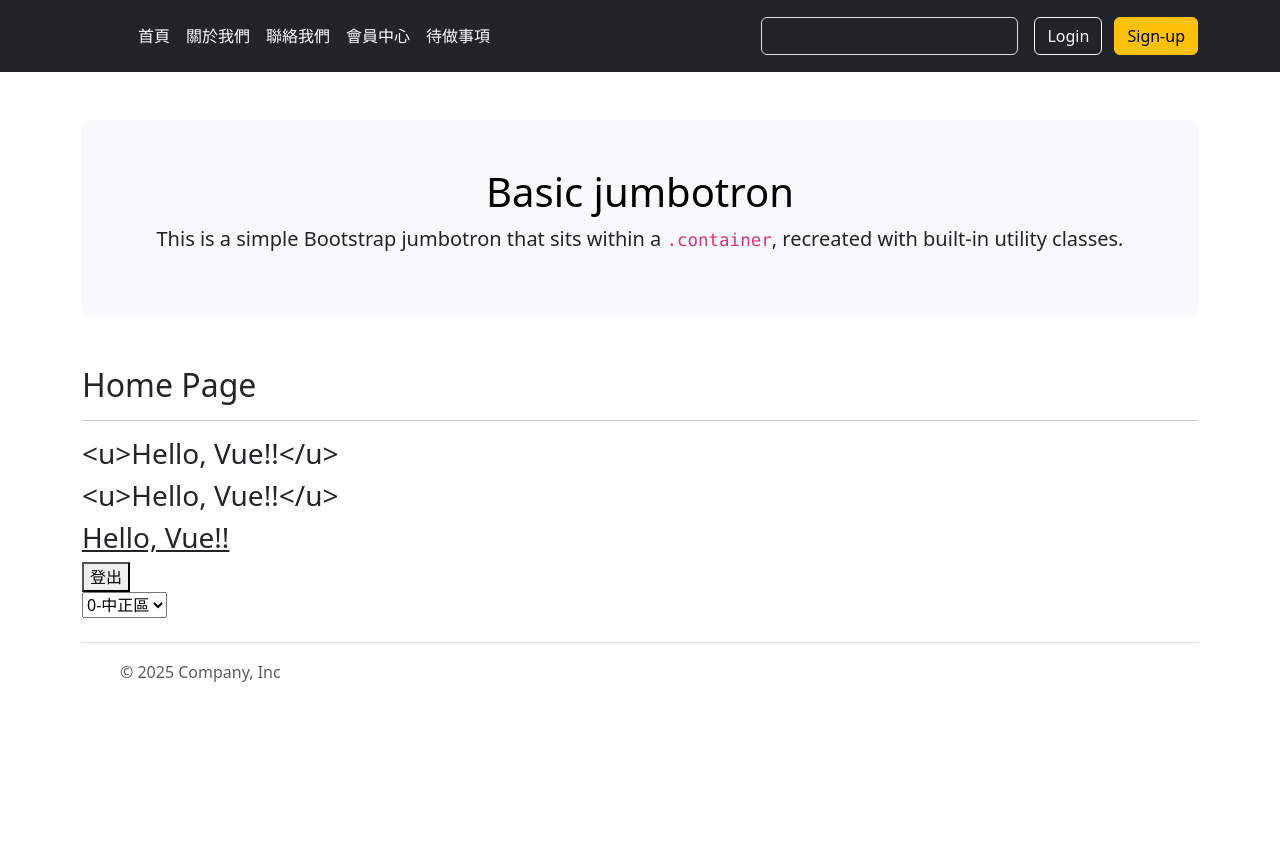
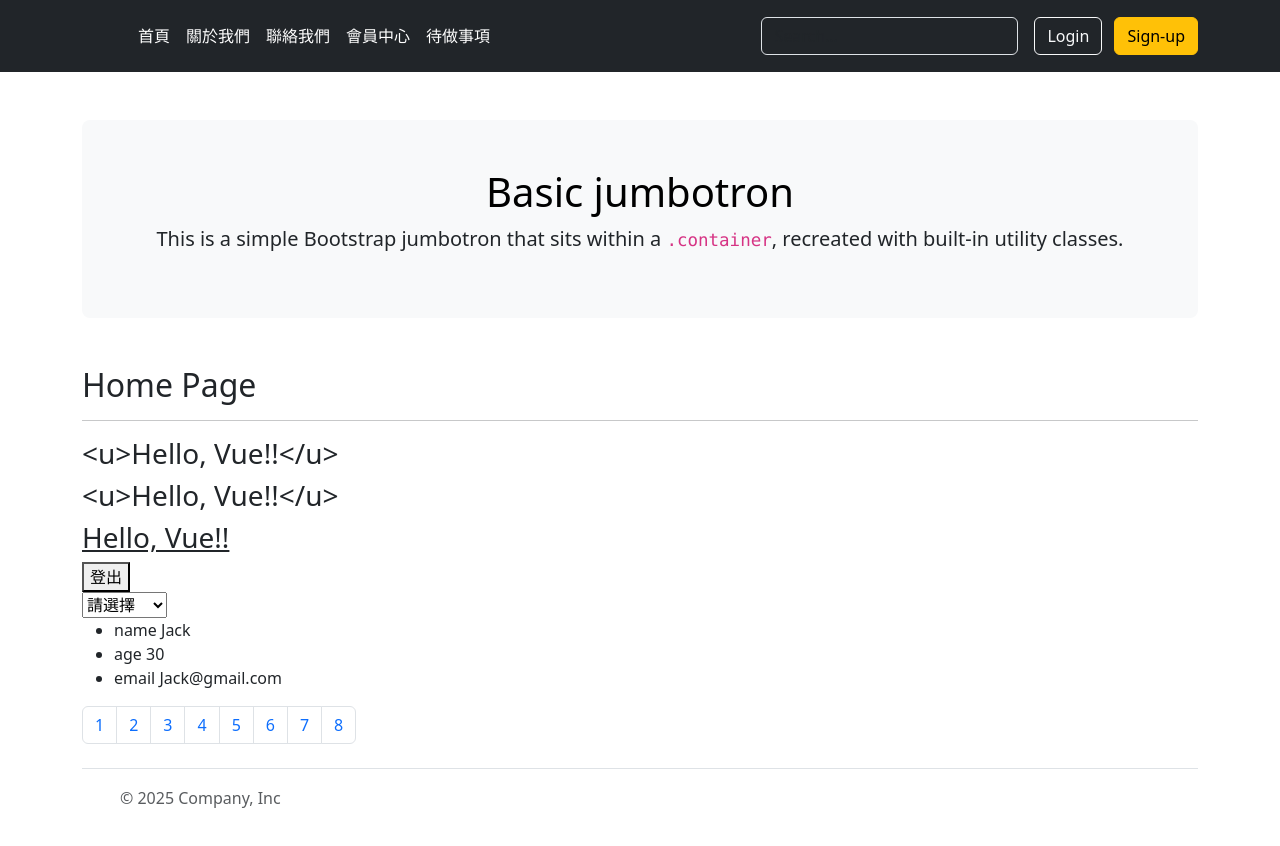
Before and after one commit to HsiaoHungWang/vue-ojtm, a Vue app: page /home in a window 1280 px wide. Shown: the top 846 px of the page. Before the commit the page ends 800 px from the top, so only its background shows below. Built offline with nearby package versions, Linux system fonts and the light colour scheme.

Commit message:
v-for 說明

```diff
--- a/src/components/BindingDemo.vue
+++ b/src/components/BindingDemo.vue
@@ -1,6 +1,6 @@
 <script setup>
 import { ref } from 'vue';
-import mycat from '@/assets/images/cat3.jpg'
+
 
 //tab enter
 const userName = ref('Tom')
@@ -8,6 +8,7 @@ const isAdmin = ref(true)
 
 const dog = ref('/images/dog1.jpg')
 const cat = ref('/src/assets/images/cat3.jpg')
+import mycat from '@/assets/images/cat3.jpg'
 </script>
 
 <template>
--- a/src/components/DirectiveComponent.vue
+++ b/src/components/DirectiveComponent.vue
@@ -14,6 +14,9 @@ const regions = ref([
     { "code": "104", "name": "中山區" },
     { "code": "106", "name": "大安區" }
 ])
+
+const selectedRegion = ref("");
+const user = ref({ "name": "Jack", "age": 30, "email": "Jack@gmail.com" })
 </script>
 
 <template>
@@ -28,11 +31,24 @@ const regions = ref([
         <div v-else>
             <button>登入</button>
         </div>
-        <!--v-for-->
-        <select>
-            <option v-for="(region, idx) in regions" :key="region.code" :value="region.code">{{ idx }}-{{ region.name }}
+        <!--v-for 讀取陣列-->
+        <select v-model="selectedRegion">
+            <option value="">請選擇</option>
+            <!--region 表示 { "code": "100", "name": "中正區" }-->
+            <option v-for="(region, idx) in regions" :key="region.code" :value="region">{{ idx }}-{{ region.name }}
             </option>
         </select>
+        <span>{{ selectedRegion }}{{ selectedRegion.name }}{{ selectedRegion.code }}</span>
+        <!--v-for 讀取物件-->
+        <ul>
+            <li v-for="(value, key) in user">{{ key }} {{ value }}</li>
+        </ul>
+        <!-- v-for 產生數字 -->
+        <nav aria-label="Page navigation example">
+            <ul class="pagination">
+                <li class="page-item" v-for="i in 8"><a class="page-link" href="#">{{ i }}</a></li>
+            </ul>
+        </nav>
     </div>
 </template>
 
```
